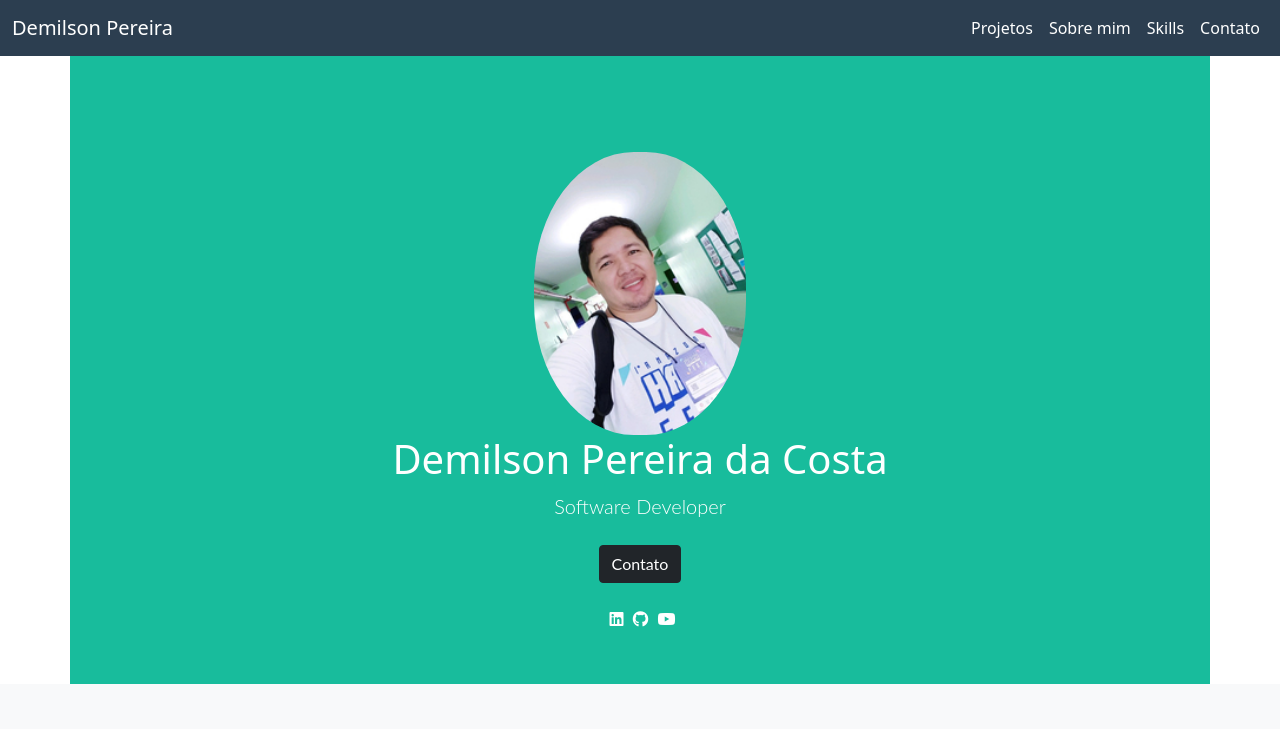
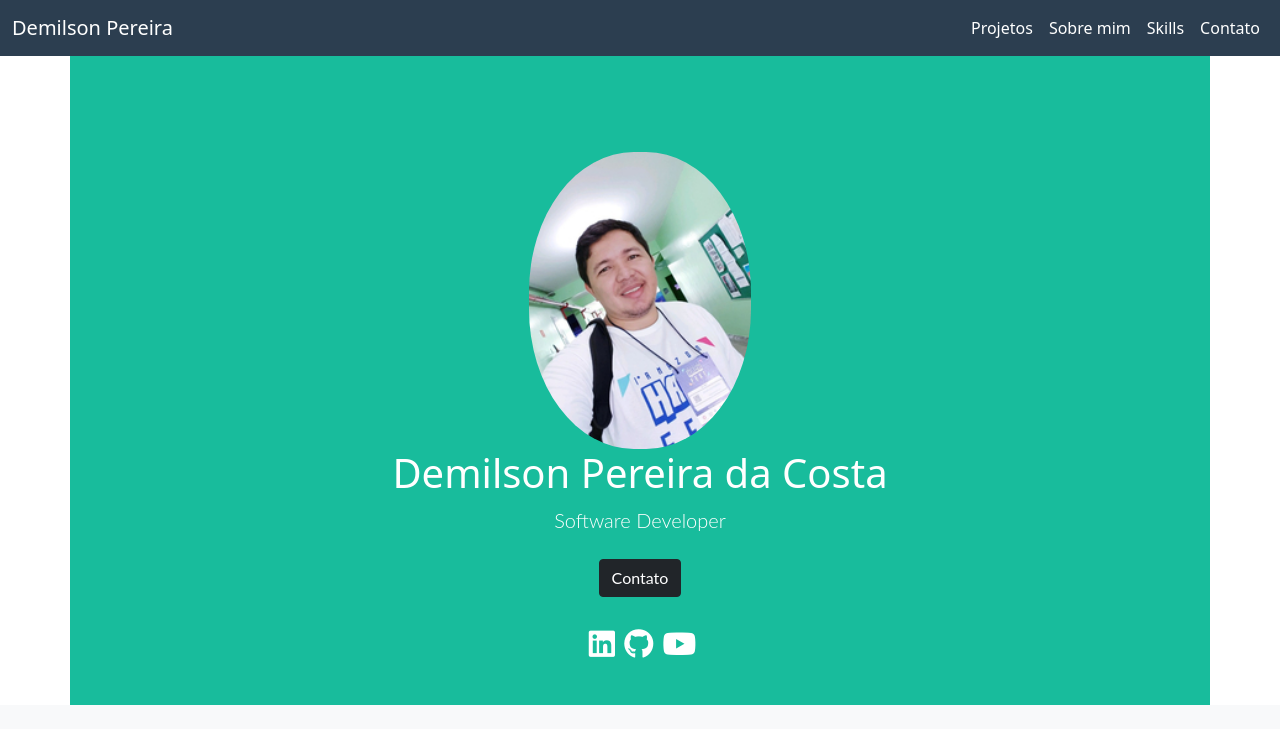
Before and after one commit to DemilsonPereira/portfolio, a plain HTML site: page index.html in a window 1280 px wide. Shown: the top 729 px of the page. Drawn offline with nearby package versions, Linux system fonts and the light colour scheme.

Commit message:
Refatorado os icons

```diff
--- a/index.html
+++ b/index.html
@@ -57,10 +57,10 @@
                 <p>
                     <a href="#contato" class="btn btn-dark my-2">Contato</a>
                 </p>
-                <a href="https://www.linkedin.com/in/demilson-pereira-2a6926170?lipi=urn%3Ali%3Apage%3Ad_flagship3_profile_view_base_contact_details%3BT4VK0q26Tw%2BuTFrmjlXUlw%3D%3D"
+                <a style="font-size: 30px;" href="https://www.linkedin.com/in/demilson-pereira-2a6926170?lipi=urn%3Ali%3Apage%3Ad_flagship3_profile_view_base_contact_details%3BT4VK0q26Tw%2BuTFrmjlXUlw%3D%3D"
                     target="_blank"><i class="icones fab fa-linkedin textoBranco"></i></a>
-                <a href="https://github.com/demilsonpereira" target="_blank"><i class="icones fab fa-github textoBranco"></i></a>
-                <a href="#"><i class="icones fab fa-youtube textoBranco"></i></a>
+                <a style="font-size: 30px;" href="https://github.com/demilsonpereira" target="_blank"><i class="icones fab fa-github textoBranco"></i></a>
+                <a style="font-size: 30px;" href="#"><i class="icones fab fa-youtube textoBranco"></i></a>
             </div>
         </div>
     </section>
```
